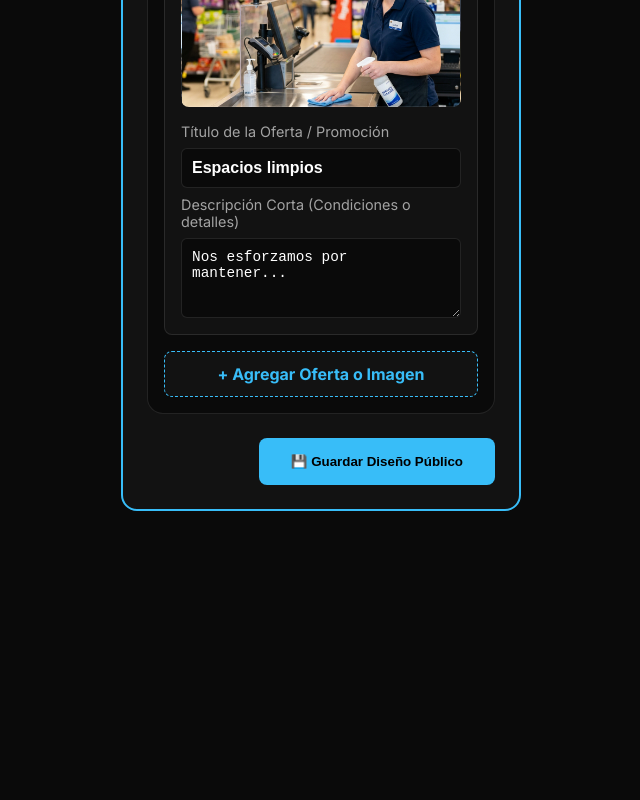
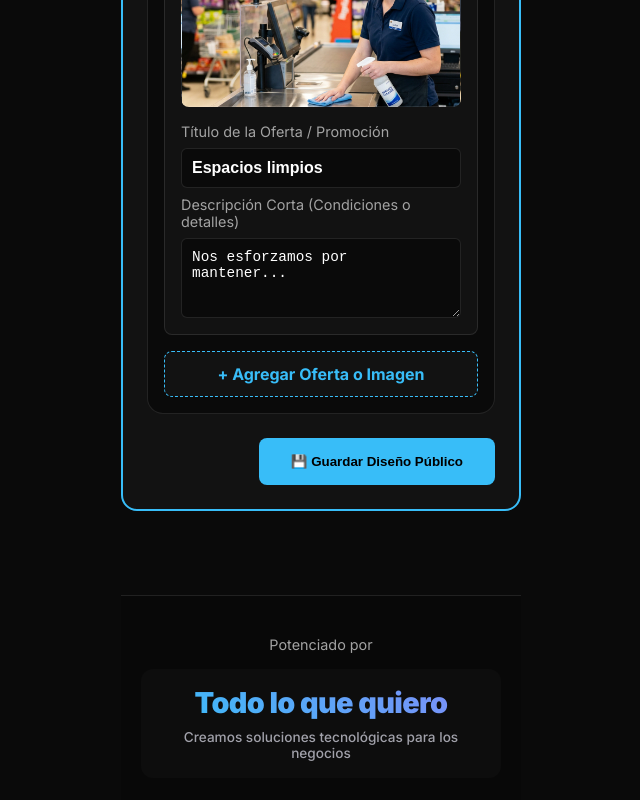
Before and after one commit to mmm5inco/5inco, a Next.js app: page /1/admin in a window 1280 px wide. Shown: the part 4361-5161 px from the top of the page, without its empty margins (319-959 px from the left). Before the commit the page ends 4912 px from the top, so only its background shows below. Built offline with nearby package versions, Linux system fonts and the light colour scheme; no server answers; the database is empty.

Commit message:
feat: SplashScreen y AgencyFooter para 'Todo lo que quiero'

```diff
--- a/src/app/[slug]/admin/page.tsx
+++ b/src/app/[slug]/admin/page.tsx
@@ -4,6 +4,7 @@ import { useState, useEffect } from 'react';
 import { QRCodeCanvas } from 'qrcode.react';
 import { useParams } from 'next/navigation';
 import { createClient } from '@/utils/supabase/client';
+import AgencyFooter from '@/components/AgencyFooter';
 
 const WhatsAppConnection = ({ slug }: { slug: string }) => {
   const [status, setStatus] = useState('disconnected');
@@ -848,6 +849,7 @@ export default function AdminDashboard() {
 
       </section>
 
+      <AgencyFooter />
     </div>
   );
 }
--- a/src/app/[slug]/page.tsx
+++ b/src/app/[slug]/page.tsx
@@ -4,7 +4,7 @@ import { useState, useEffect, useRef, useCallback } from 'react';
 import { useParams } from 'next/navigation';
 import Image from 'next/image';
 import { createClient } from '@/utils/supabase/client';
-import PoweredByFooter from '@/components/PoweredByFooter';
+import AgencyFooter from '@/components/AgencyFooter';
 import InstallPWA from '@/components/InstallPWA';
 
 export default function LandingLocal() {
@@ -664,7 +664,7 @@ export default function LandingLocal() {
           </div>
         )}
 
-        <PoweredByFooter />
+        <AgencyFooter />
       </div>
 
       {/* MODAL DE REGISTRO (NOMBRE Y WHATSAPP) */}
--- a/src/app/layout.tsx
+++ b/src/app/layout.tsx
@@ -1,6 +1,7 @@
 import type { Metadata, Viewport } from 'next';
 import { Inter } from 'next/font/google';
 import './globals.css';
+import SplashScreen from '@/components/SplashScreen';
 
 const inter = Inter({
   subsets: ['latin'],
@@ -30,6 +31,7 @@ export default function RootLayout({
   return (
     <html lang="es">
       <body className={`${inter.variable}`}>
+        <SplashScreen />
         <main className="container fade-in">
           {children}
         </main>
--- /dev/null
+++ b/src/components/AgencyFooter.tsx
@@ -0,0 +1,73 @@
+'use client';
+
+export default function AgencyFooter() {
+  return (
+    <footer style={{
+      marginTop: '60px',
+      padding: '40px 20px',
+      borderTop: '1px solid var(--border-glass)',
+      display: 'flex',
+      flexDirection: 'column',
+      alignItems: 'center',
+      justifyContent: 'center',
+      gap: '16px',
+      background: 'rgba(0,0,0,0.2)',
+    }}>
+      <div style={{ textAlign: 'center', maxWidth: '400px' }}>
+        <p style={{ color: 'var(--text-muted)', fontSize: '0.9rem', marginBottom: '16px' }}>
+          Potenciado por
+        </p>
+
+        <a
+          href="https://mmmtodoloquequiero.com.ar"
+          target="_blank"
+          rel="noopener noreferrer"
+          className="agency-logo-container"
+          style={{
+            display: 'inline-block',
+            textDecoration: 'none',
+            padding: '16px',
+            borderRadius: '12px',
+            transition: 'all 0.3s ease',
+            background: 'rgba(255,255,255,0.02)',
+            border: '1px solid transparent',
+          }}
+        >
+          {/* Usamos un texto grande como placeholder hasta que se suba el logo real */}
+          <h2
+            style={{
+              fontSize: '1.8rem',
+              fontWeight: '900',
+              margin: '0 0 8px 0',
+              background: 'linear-gradient(45deg, #38bdf8, #818cf8)',
+              WebkitBackgroundClip: 'text',
+              WebkitTextFillColor: 'transparent',
+              textAlign: 'center',
+              lineHeight: 1.2
+            }}
+          >
+            Todo lo que quiero
+          </h2>
+          <p style={{
+            fontSize: '0.85rem',
+            color: '#a1a1aa',
+            margin: 0,
+            fontWeight: '500',
+            textAlign: 'center'
+          }}>
+            Creamos soluciones tecnológicas para los negocios
+          </p>
+        </a>
+      </div>
+
+      <style jsx>{`
+        .agency-logo-container:hover {
+          transform: translateY(-2px);
+          box-shadow: 0 0 20px rgba(56, 189, 248, 0.4), 0 0 40px rgba(129, 140, 248, 0.2);
+          border: 1px solid rgba(56, 189, 248, 0.3) !important;
+          background: rgba(255,255,255,0.05) !important;
+        }
+      `}</style>
+    </footer>
+  );
+}
--- /dev/null
+++ b/src/components/SplashScreen.tsx
@@ -0,0 +1,80 @@
+'use client';
+
+import { useEffect, useState } from 'react';
+
+export default function SplashScreen() {
+  const [isVisible, setIsVisible] = useState(true);
+  const [isFading, setIsFading] = useState(false);
+
+  useEffect(() => {
+    // Mantener la pantalla visible por 1.5 segundos
+    const timer = setTimeout(() => {
+      setIsFading(true);
+
+      // Esperar a que termine la animación de fade-out antes de desmontar (500ms)
+      setTimeout(() => {
+        setIsVisible(false);
+      }, 500);
+    }, 1500);
+
+    return () => clearTimeout(timer);
+  }, []);
+
+  if (!isVisible) return null;
+
+  return (
+    <div
+      style={{
+        position: 'fixed',
+        top: 0,
+        left: 0,
+        width: '100vw',
+        height: '100vh',
+        backgroundColor: '#000000',
+        zIndex: 9999,
+        display: 'flex',
+        flexDirection: 'column',
+        justifyContent: 'center',
+        alignItems: 'center',
+        opacity: isFading ? 0 : 1,
+        transition: 'opacity 0.5s ease-in-out',
+        color: '#ffffff',
+      }}
+    >
+      <div style={{ display: 'flex', flexDirection: 'column', alignItems: 'center', gap: '20px' }}>
+        {/* Usamos un texto grande como placeholder hasta que se suba el logo real */}
+        <h1
+          style={{
+            fontSize: '3rem',
+            fontWeight: '900',
+            margin: 0,
+            background: 'linear-gradient(45deg, #38bdf8, #818cf8)',
+            WebkitBackgroundClip: 'text',
+            WebkitTextFillColor: 'transparent',
+            textAlign: 'center',
+            lineHeight: 1.1
+          }}
+        >
+          Todo lo que quiero
+        </h1>
+
+        <p style={{
+          fontSize: '1.2rem',
+          color: '#a1a1aa',
+          margin: 0,
+          fontWeight: '500',
+          textAlign: 'center',
+          maxWidth: '80%'
+        }}>
+          Creamos soluciones tecnológicas para los negocios
+        </p>
+      </div>
+
+      <style jsx global>{`
+        body {
+          overflow: ${isVisible ? 'hidden' : 'auto'};
+        }
+      `}</style>
+    </div>
+  );
+}
```
